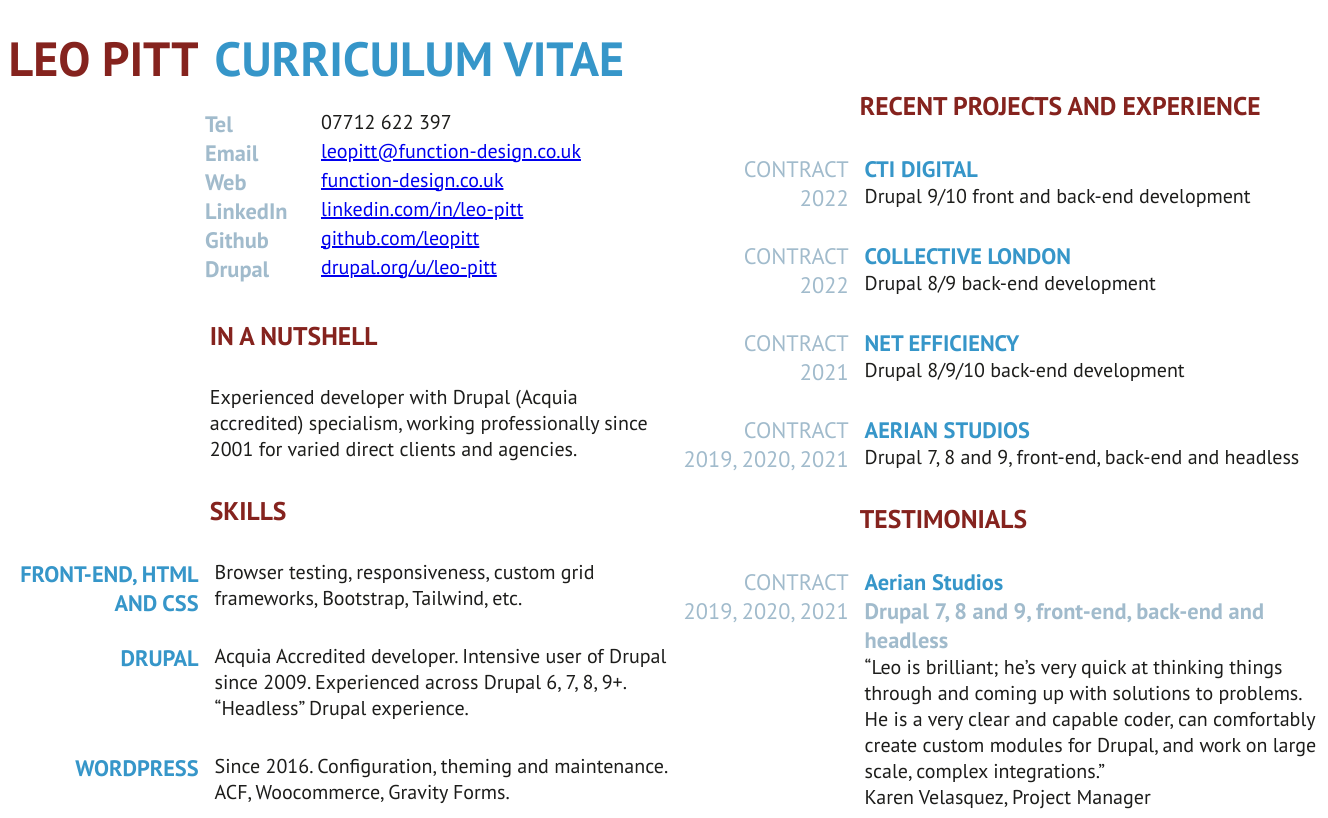
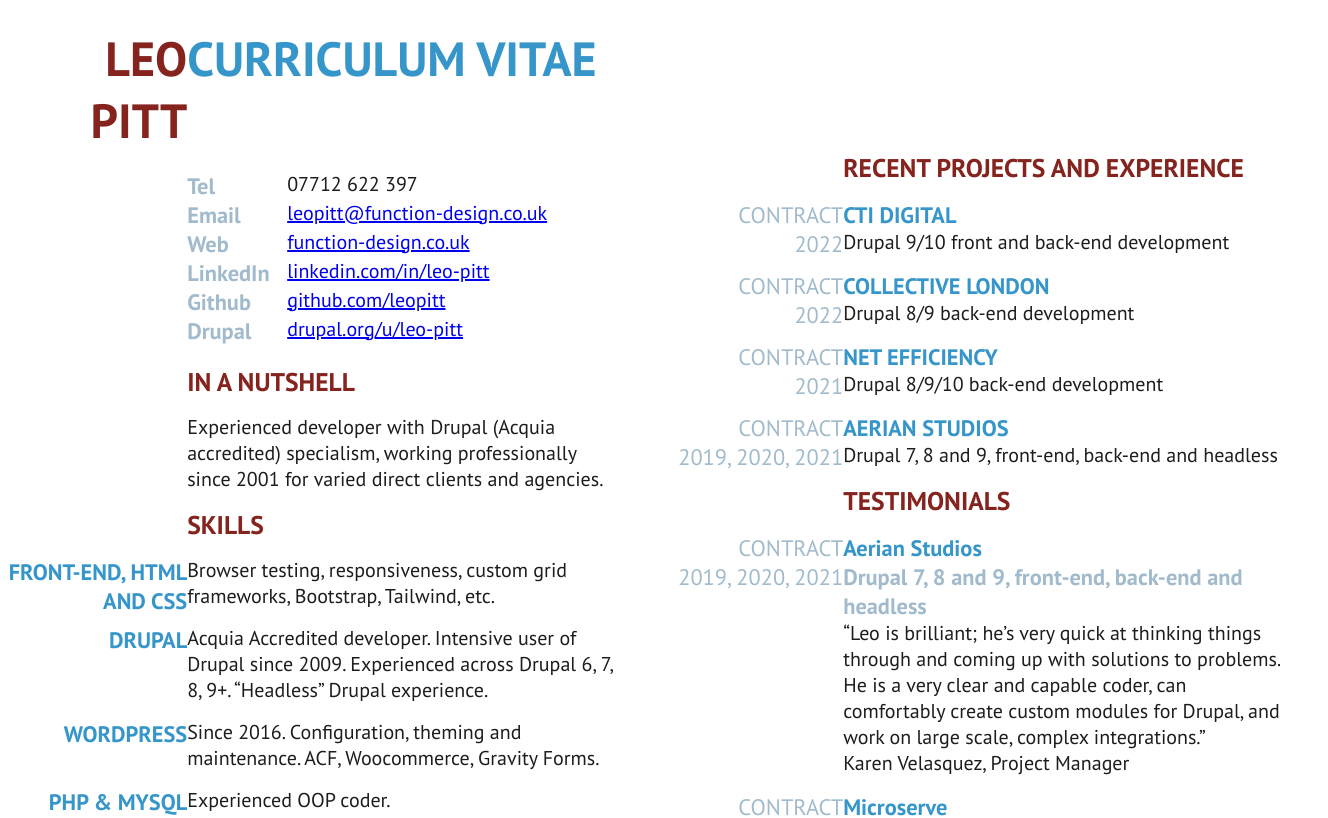
Before and after one commit to leopitt/leopitt, a React (Create React App) app in the folder docroot/app/: page / in a window 1280 px wide. Shown: the top 818 px of the page, 1328 px wide, since content can reach past the window. Built offline with nearby package versions, Linux system fonts and the light colour scheme.

Commit message:
Messing with grid.

```diff
--- a/docroot/app/src/App.css
+++ b/docroot/app/src/App.css
@@ -28,6 +28,10 @@ h2 {
   margin: 0 0 1rem;
 }
 
+section {
+  break-inside: avoid;
+}
+
 .c-skill {
   display: grid;
   grid-template-columns: 30% 60%;
@@ -46,6 +50,7 @@ h2 {
 @media only screen and (min-width: 1280px) {
   .l-columns {
     columns: 2;
+    column-gap: 2rem;
   }
 }
 
@@ -56,16 +61,23 @@ h2 {
 .l-grid {
   display: grid;
   grid-template-columns: 30% 70%;
-  gap: 1rem;
+}
+
+.l-grid--gap {
+  gap: 0 1rem;
 }
 
 .l-grid--secondary {
   grid-template-columns: 100px auto;
-  gap: 0 1rem;
 }
 
-.l-grid-item-span-full {
+.l-grid-item-span-full,
+.l-grid-item-span {
   grid-column: 1 / -1;
+}
+
+.l-grid-item-first {
+  grid-column: 2;
 }
 
 .l-grid-item-second {
--- a/docroot/app/src/App.js
+++ b/docroot/app/src/App.js
@@ -6,15 +6,10 @@ function App() {
   return (
       <div className="l-container">
         <div className="l-columns">
-          <div className="l-grid">
-            <header className="l-grid l-grid-item-span-full">
-              <h1 className="l-grid l-grid-item-span-full"><span className="c-title__primary t-heading-1 t-uppercase">Leo Pitt </span><span className="t-heading-2 t-uppercase">Curriculum Vitae</span></h1>
-            </header>
-          </div>
+          <h1 className="l-grid l-grid-item-span-full"><span className="c-title__primary t-heading-1 t-uppercase">Leo Pitt </span><span className="t-heading-2 t-uppercase">Curriculum Vitae</span></h1>
         </div>
 
         <div className="l-columns">
-
           <div className="l-grid">
             <section className="l-grid-item-second">
               <dl className="l-grid l-grid--secondary">
@@ -37,14 +32,17 @@ function App() {
                 <dd><a href="https://www.drupal.org/u/leo-pitt">drupal.org/u/leo-pitt</a></dd>
               </dl>
             </section>
+          </div>
 
-            <section className="l-grid l-grid-item-span-full">
-              <h2 className="l-grid-item-second t-heading-3 t-uppercase">In a nutshell</h2>
-
-              <p className="l-grid-item-second">Experienced developer with Drupal (Acquia accredited) specialism, working professionally since
+          <div className="l-grid">
+            <section className="l-grid-item-second">
+              <h2 className="t-heading-3 t-uppercase">In a nutshell</h2>
+              <p>Experienced developer with Drupal (Acquia accredited) specialism, working professionally since
                 2001 for varied direct clients and agencies.</p>
             </section>
+          </div>
 
+          <div className="l-grid">
             <section className="l-grid l-grid-item-span-full">
               <h2 className="l-grid-item-second t-heading-3 t-uppercase">Skills</h2>
 
@@ -89,7 +87,9 @@ function App() {
                 <p>Git, LESS, SASS, Unix-like command-line, Photoshop, InDesign, node / npm usage, etc.</p>
               </Row>
             </section>
+          </div>
 
+          <div className="l-grid">
             <section className="l-grid l-grid-item-span-full">
               <h2 className="l-grid-item-second t-heading-3 t-uppercase">Recent Projects and experience</h2>
 
@@ -129,7 +129,9 @@ function App() {
                 </div>
               </Row>
             </section>
+          </div>
 
+          <div className="l-grid">
             <section className="l-grid l-grid-item-span-full">
               <h2 className="l-grid-item-second t-heading-3 t-uppercase">Testimonials</h2>
 
```
